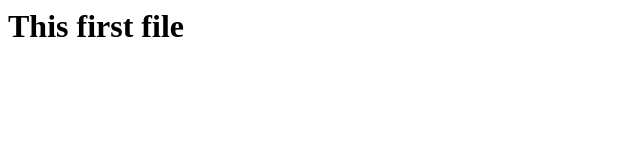
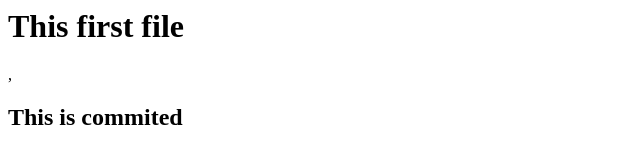
Before and after one commit to Heuristicinfotech/GitLearning, a plain HTML site: page index.html in a window 1280 px wide. Shown: the whole page, without its empty margins (0-640 px from the left). Drawn offline with Linux system fonts and the light colour scheme.

Commit message:
changed  in index1

```diff
--- a/index.html
+++ b/index.html
@@ -1,6 +1,7 @@
 <html>
     <head>
         <h1>    This first file     </h1>
+        ,<h2 class="a1"> This is commited   </h2>
     </head>
 
 </html>
```
